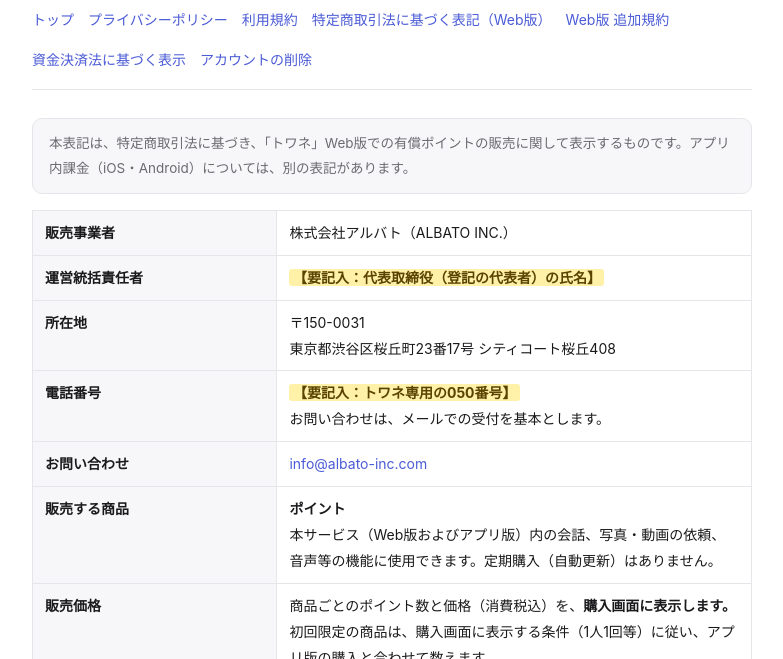
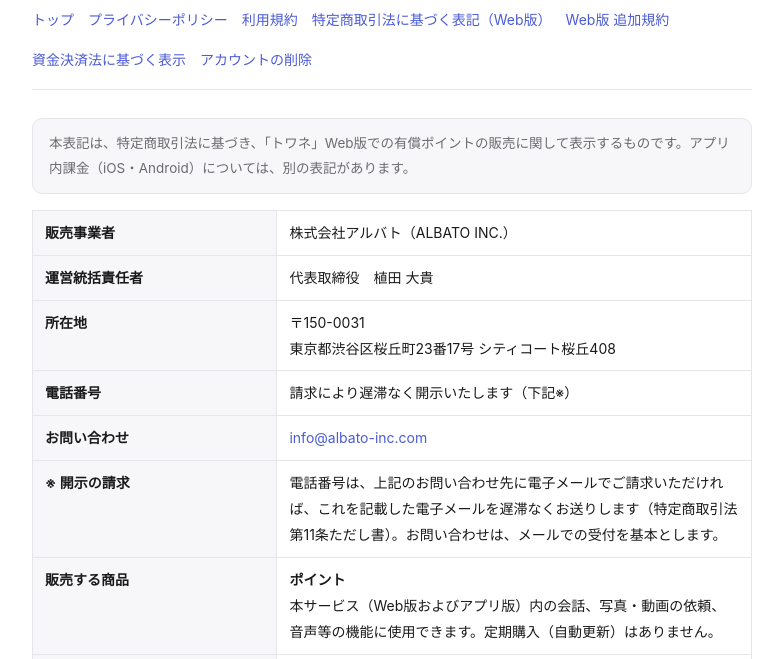
Before and after one commit to ueda-daiki-albato/towane-legal, a plain HTML site: page tokushoho-web.html in a window 1280 px wide. Shown: the part 141-800 px from the top of the page, without its empty margins (248-1031 px from the left). Drawn offline with Linux system fonts and the light colour scheme.

Commit message:
tokushoho-web: 運営統括責任者を記入。電話番号はアプリ版と同じく請求開示に

```diff
--- a/tokushoho-web.html
+++ b/tokushoho-web.html
@@ -58,10 +58,11 @@ footer{margin-top:56px;padding-top:20px;border-top:1px solid var(--line);font-si
 <div class="note">本表記は、特定商取引法に基づき、「トワネ」Web版での有償ポイントの販売に関して表示するものです。アプリ内課金（iOS・Android）については、別の表記があります。</div>
 <table>
 <tr><th>販売事業者</th><td>株式会社アルバト（ALBATO INC.）</td></tr>
-<tr><th>運営統括責任者</th><td><mark class="todo">【要記入：代表取締役（登記の代表者）の氏名】</mark></td></tr>
+<tr><th>運営統括責任者</th><td>代表取締役　植田 大貴</td></tr>
 <tr><th>所在地</th><td>〒150-0031<br>東京都渋谷区桜丘町23番17号 シティコート桜丘408</td></tr>
-<tr><th>電話番号</th><td><mark class="todo">【要記入：トワネ専用の050番号】</mark><br>お問い合わせは、メールでの受付を基本とします。</td></tr>
+<tr><th>電話番号</th><td>請求により遅滞なく開示いたします（下記※）</td></tr>
 <tr><th>お問い合わせ</th><td><a href="mailto:info@albato-inc.com">info@albato-inc.com</a></td></tr>
+<tr><th>※ 開示の請求</th><td>電話番号は、上記のお問い合わせ先に電子メールでご請求いただければ、これを記載した電子メールを遅滞なくお送りします（特定商取引法第11条ただし書）。お問い合わせは、メールでの受付を基本とします。</td></tr>
 <tr><th>販売する商品</th><td>
   <strong>ポイント</strong><br>
   本サービス（Web版およびアプリ版）内の会話、写真・動画の依頼、音声等の機能に使用できます。定期購入（自動更新）はありません。
```
